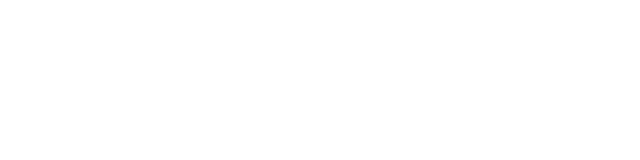
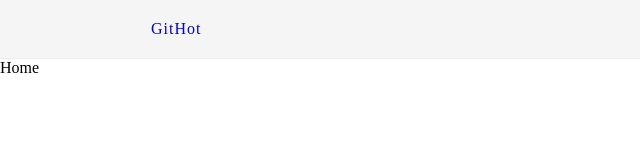
Before and after one commit to andyiac/md2html, a Vue app: page / in a window 1280 px wide. Shown: the top 160 px of the page, without its empty margins (0-640 px from the left). Built offline with nearby package versions, Linux system fonts and the light colour scheme.

Commit message:
add header

```diff
--- a/index.html
+++ b/index.html
@@ -2,7 +2,7 @@
 <html lang="en">
   <head>
     <meta charset="utf-8">
-    <title>gh</title>
+    <title>GitHot 发现有趣的项目和人</title>
     <meta name="viewport" content="initial-scale=1, maximum-scale=1, user-scalable=no, minimal-ui">
     <link rel="icon" href="static/logo.png" type="image/x-icon">
   </head>
--- a/src/components/App.vue
+++ b/src/components/App.vue
@@ -1,6 +1,12 @@
 <template>
     <div>
-
+        <div id="header">
+            <div class="content">
+                <div class="logo">
+                    <a href="/">GitHot</a>
+                </div>
+            </div>
+        </div>
         <router-view
             class="view"
             >
@@ -8,3 +14,21 @@
     </div>
 
 </template>
+
+<style lang="stylus">
+    *
+        margin 0
+        padding 0
+    #header
+        background-color: #f5f5f5
+        border-bottom: 1px solid #eee
+        .content
+            max-width 978px
+            margin  auto
+            padding 20px 0
+            .logo
+                letter-spacing 1px
+                a
+                    text-decoration none
+
+</style>
--- /dev/null
+++ b/src/components/Home.vue
@@ -0,0 +1,10 @@
+<template>
+    <div>
+        <p>Home</p>
+    </div>
+</template>
+
+
+<script>
+
+</script>
--- a/src/main.js
+++ b/src/main.js
@@ -2,6 +2,7 @@
 import Router from 'vue-router'
 
 import App from './components/App.vue'
+import Home from './components/Home.vue'
 
 
 Vue.use(Router)
@@ -14,7 +15,7 @@
     routes: [
         {
             path: '/',
-            component: App
+            component: Home
         }
     ]
 })
```
